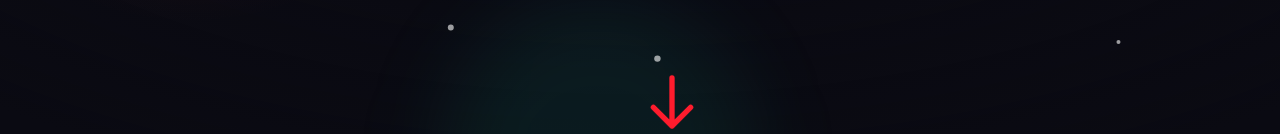
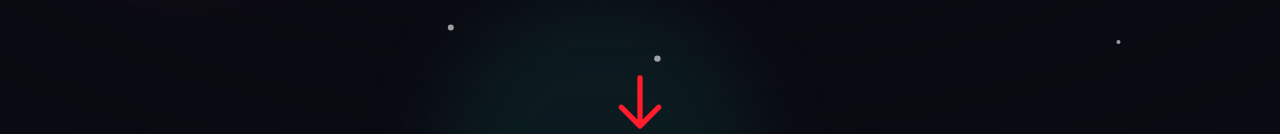
Before and after one commit to HenrikSantos/HenrikSantos.github.io, a React (Vite) app: page / in a window 1280 px wide. Shown: the part 666-800 px from the top of the page. Built offline with nearby package versions, Linux system fonts and the light colour scheme.

Commit message:
style(Inicio): update positioning classes for improved layout

```diff
--- a/src/components/Inicio.tsx
+++ b/src/components/Inicio.tsx
@@ -33,7 +33,7 @@
       </motion.div>
 
       <motion.div
-        className="absolute bottom-10 left-1/2 -translate-x-1/2"
+        className="absolute inset-x-0 bottom-10 flex justify-center"
         initial={{ opacity: 1 }}
         animate={{ y: [0, 8, 0] }}
         transition={{
```
